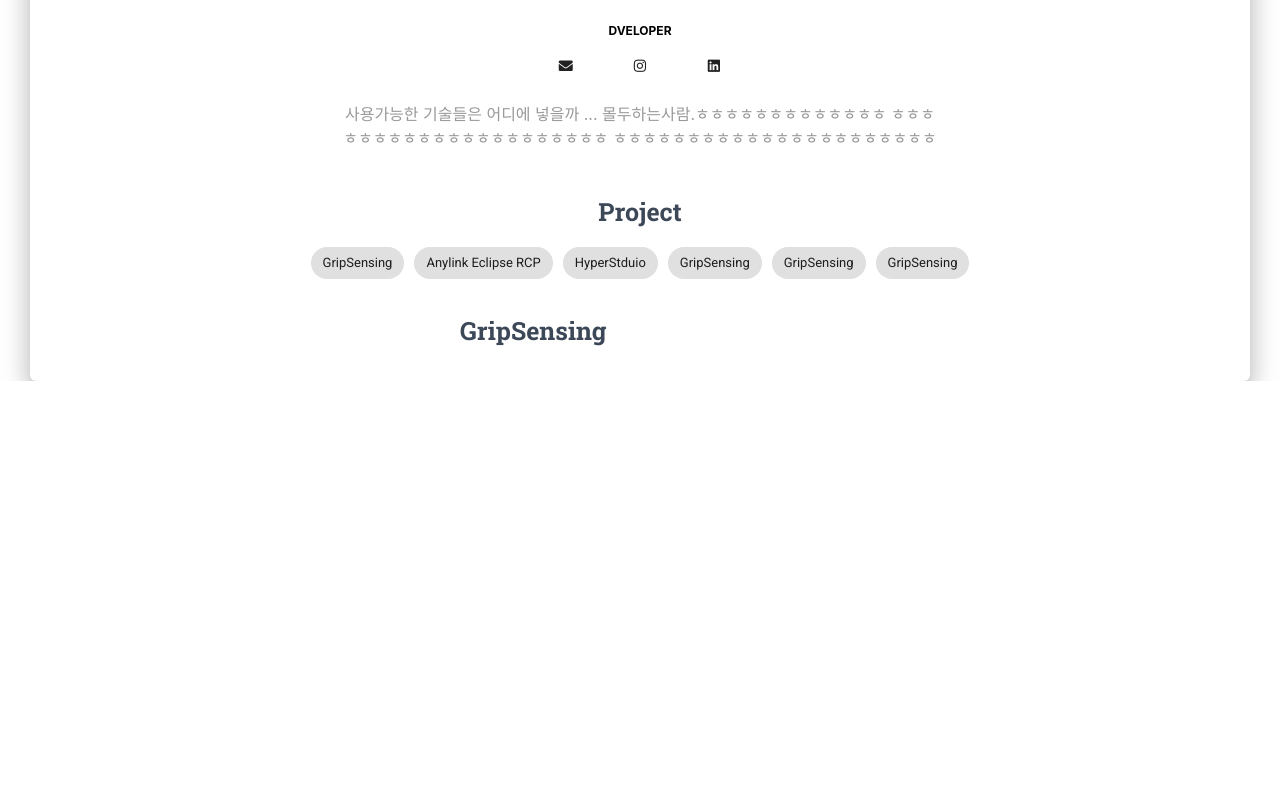
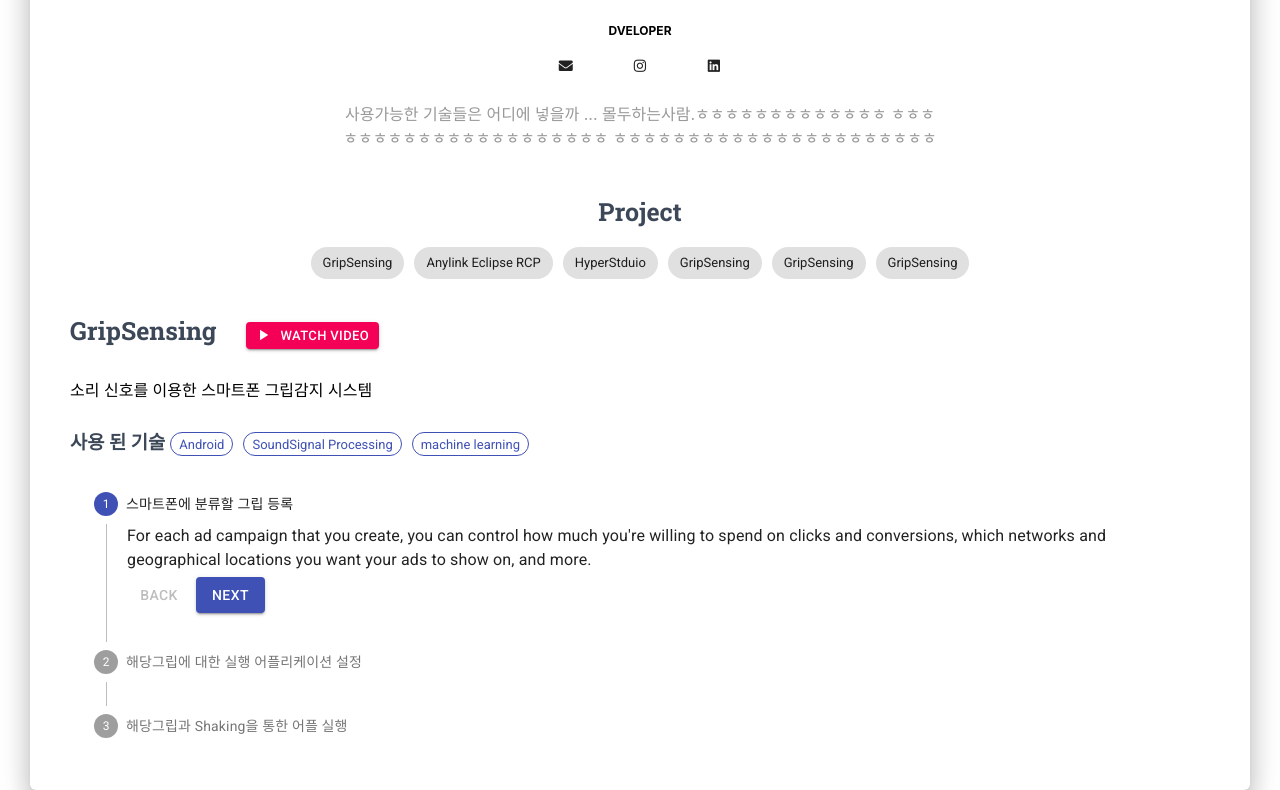
Before and after one commit to nnnnamhyun/SelfIntroduction, a React (Create React App) app in the folder self-introduction/: page / in a window 1280 px wide. Shown: the part 474-1264 px from the top of the page. Before the commit the page ends 855 px from the top, so only its background shows below. Built offline with nearby package versions, Linux system fonts and the light colour scheme.

Commit message:
프로젝트부분 추가

```diff
--- a/self-introduction/src/component/introdunction/Project/GripSensing.tsx
+++ b/self-introduction/src/component/introdunction/Project/GripSensing.tsx
@@ -2,7 +2,8 @@ import React, { ReactNode } from 'react';
 import { makeStyles } from '@material-ui/core/styles';
 import GridContainer from '../../Grid/GridContainer';
 import GridItem from '../../Grid/GridItem';
-
+import { Stepper, Step, StepLabel, StepContent, Typography, Button, Paper, Chip } from '@material-ui/core';
+import PlayArrowIcon from '@material-ui/icons/PlayArrow';
 
 
 
@@ -18,17 +19,148 @@ const useStyles = makeStyles({
         marginTop: "30px",
         minHeight: "32px",
         fontSize : "25px",
-      }
+    },
+    description : {
+        display: "inline-block",
+        position: "relative",
+        textDecoration: "none",
+    },
+    usedSkill : {
+        color: "#3C4858",
+        margin: "1.75rem 0 0.875rem",
+        textDecoration: "none",
+        fontWeight: 700,
+        fontFamily: `"Roboto Slab", "Times New Roman", serif`,
+        display: "inline-block",
+        position: "relative",
+        marginTop: "10px",
+        fontSize : "17",
+    },
+    steperContainer : {
+
+    },
+    videoButton: {
+        marginLeft: "30px",
+        lineHeight: 1.5,
+    },
+    button: {
+        marginTop: "5px",
+        marginRight: "5px"
+    },
+    actionsContainer: {
+        marginBottom: "5px"
+    },
+    resetContainer: {
+        padding: "5px"
+    },
+    skillChip : {
+        margin : "5px"
+    },
 });
 
+function getSteps() {
+    return ['스마트폰에 분류할 그립 등록', '해당그립에 대한 실행 어플리케이션 설정', '해당그립과 Shaking을 통한 어플 실행'];
+}
+
+function getStepContent(step: number) {
+    switch (step) {
+      case 0:
+        return `For each ad campaign that you create, you can control how much
+                you're willing to spend on clicks and conversions, which networks
+                and geographical locations you want your ads to show on, and more.`;
+      case 1:
+        return 'An ad group contains one or more ads which target a shared set of keywords.';
+      case 2:
+        return `Try out different ad text to see what brings in the most customers,
+                and learn how to enhance your ads using features like ad extensions.
+                If you run into any problems with your ads, find out how to tell if
+                they're running and how to resolve approval issues.`;
+      default:
+        return 'Unknown step';
+    }
+  }
 
 export default function GripSensing(props: any) {
     const classes = useStyles();
+    const [activeStep, setActiveStep] = React.useState(0);
+    const steps = getSteps();
+    const handleNext = () => {
+        setActiveStep(prevActiveStep => prevActiveStep + 1);
+      };
+
+      const handleBack = () => {
+        setActiveStep(prevActiveStep => prevActiveStep - 1);
+      };
+
+      const handleReset = () => {
+        setActiveStep(0);
+      };
     return (
         <GridContainer justify="center">
-            <GridItem xs={12} sm={12} md={4}>
+            <GridItem xs={12} sm={12}>
                 <h3 className={classes.title}>GripSensing</h3>
+                <Button
+                        variant="contained"
+                        color="secondary"
+                        size="small"
+                        className={classes.videoButton}
+                        startIcon={<PlayArrowIcon />}
+                >
+                    Watch Video
+                </Button>
+
+                <p>
+                    소리 신호를 이용한 스마트폰 그립감지 시스템{" "}
+                </p>
             </GridItem>
+            <GridItem xs={12} sm={12}>
+                <h3 className={classes.usedSkill}>사용 된 기술 { "  " }</h3>
+                <Chip className={classes.skillChip} variant="outlined" size="small" label="Android" color="primary" />
+                <Chip className={classes.skillChip}variant="outlined" size="small" label="SoundSignal Processing" color="primary" />
+                <Chip className={classes.skillChip} variant="outlined" size="small" label="machine learning" color="primary" />
+            </GridItem>
+            <GridItem xs={12} sm={12}>
+                <div className={classes.steperContainer}>
+                    <Stepper activeStep={activeStep} orientation="vertical">
+                        {steps.map((label, index) => (
+                        <Step key={label}>
+                            <StepLabel>{label}</StepLabel>
+                            <StepContent>
+                            <Typography>{getStepContent(index)}</Typography>
+                            <div className={classes.actionsContainer}>
+                                <div>
+                                <Button
+                                    disabled={activeStep === 0}
+                                    onClick={handleBack}
+                                    className={classes.button}
+                                >
+                                    Back
+                                </Button>
+                                <Button
+                                    variant="contained"
+                                    color="primary"
+                                    onClick={handleNext}
+                                    className={classes.button}
+                                >
+                                    {activeStep === steps.length - 1 ? 'Finish' : 'Next'}
+                                </Button>
+                                </div>
+                            </div>
+                            </StepContent>
+                        </Step>
+                        ))}
+                    </Stepper>
+                    {activeStep === steps.length && (
+                        <Paper square elevation={0} className={classes.resetContainer}>
+                        <Typography>All steps completed - you&apos;re finished</Typography>
+                        <Button onClick={handleReset} className={classes.button}>
+                            Reset
+                        </Button>
+                        </Paper>
+                    )}
+                </div>
+            </GridItem>
+
         </GridContainer>
     );
 }
```
